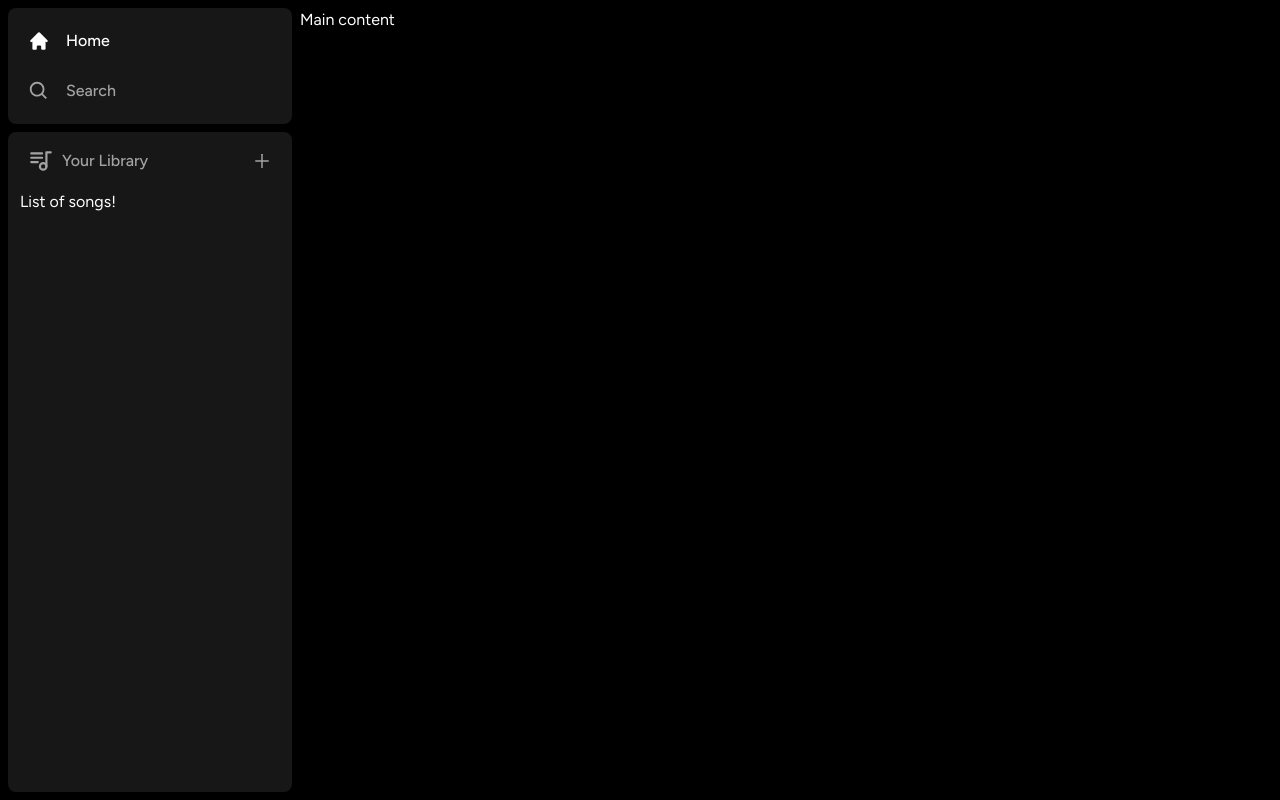
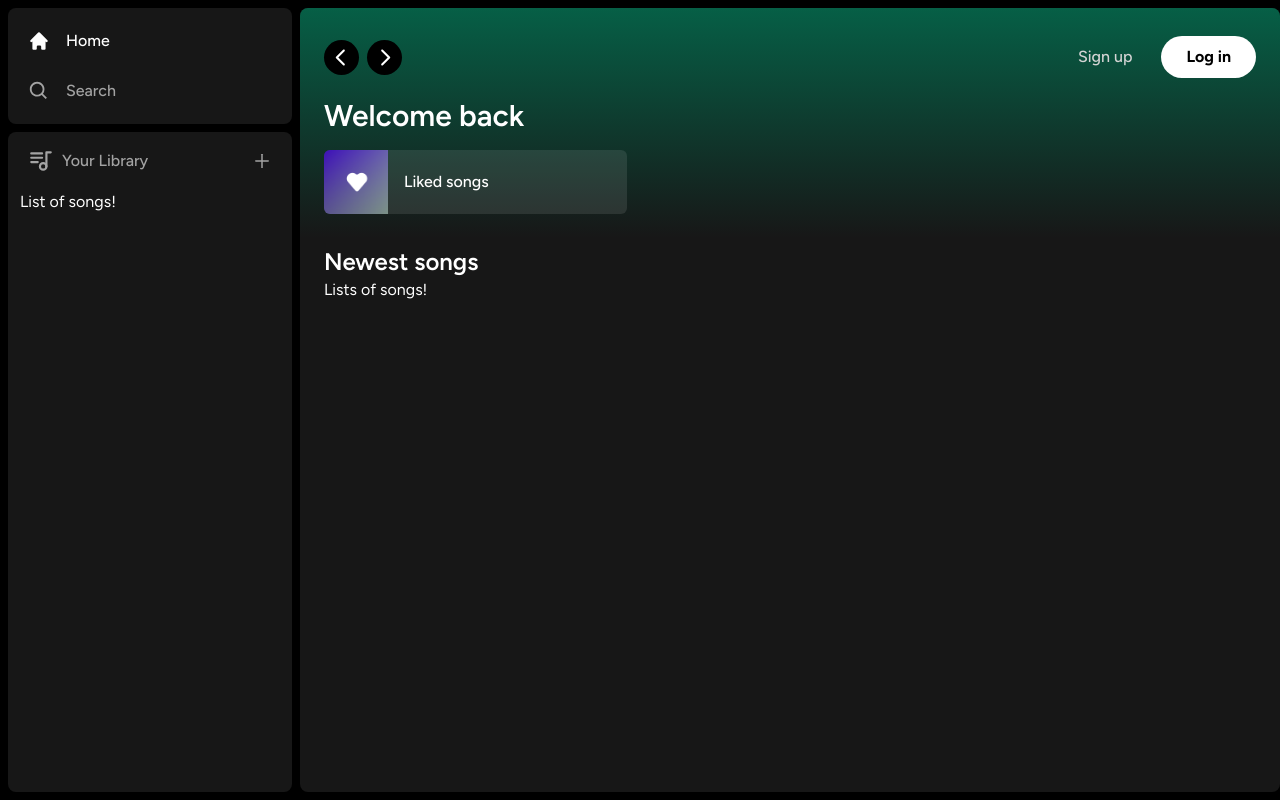
Before and after one commit to vovabasket97/spotify_clone, a Next.js app: page / in a window 1280 px wide. Built offline with nearby package versions, Linux system fonts and the light colour scheme.

Commit message:
feat: basic layout

```diff
--- a/app/(site)/page.tsx
+++ b/app/(site)/page.tsx
@@ -1,3 +1,5 @@
+import MainContent from "@/components/MainContent/MainContent";
+
 export default function Home() {
-  return <div>Main content</div>;
+  return <MainContent />;
 }
--- /dev/null
+++ b/components/Header/Header.module.scss
@@ -0,0 +1,28 @@
+.header {
+  @apply h-fit bg-gradient-to-b from-emerald-800 p-6;
+}
+
+.sideBtns,
+.switcher {
+  button {
+    @apply rounded-full flex items-center justify-center transition;
+    &:hover {
+      @apply opacity-75;
+    }
+  }
+}
+
+.sideBtns {
+  @apply flex md:hidden gap-x-2 items-center;
+}
+
+.wrapper {
+  @apply w-full mb-4 flex items-center justify-between;
+}
+
+.switcher {
+  @apply hidden md:flex gap-x-2 items-center;
+  button {
+    @apply bg-black;
+  }
+}
--- /dev/null
+++ b/components/Header/Header.tsx
@@ -0,0 +1,63 @@
+"use client";
+
+import { useRouter } from "next/navigation";
+import { FC, PropsWithChildren, useCallback } from "react";
+import { twMerge } from "tailwind-merge";
+import { RxCaretLeft, RxCaretRight } from "react-icons/rx";
+import { HiHome } from "react-icons/hi";
+import { BiSearch } from "react-icons/bi";
+
+import Button from "../UI/Button/Button";
+
+import styles from "./Header.module.scss";
+
+interface IHeader extends PropsWithChildren {
+  className?: string;
+}
+
+const Header: FC<IHeader> = ({ children, className = "" }) => {
+  const router = useRouter();
+  const onLogoutHandler = useCallback(() => {}, []);
+  const onLogInHandler = useCallback(() => {}, []);
+  const onSignUpHandler = useCallback(() => {}, []);
+
+  return (
+    <div className={twMerge(styles.header, className)}>
+      <div className={styles.wrapper}>
+        <div className={styles.switcher}>
+          <button onClick={() => router.back()}>
+            <RxCaretLeft className='text-white' size={35} />
+          </button>
+          <button onClick={() => router.forward()}>
+            <RxCaretRight className='text-white' size={35} />
+          </button>
+        </div>
+        <div className={styles.sideBtns}>
+          <button className='bg-white p-2'>
+            <HiHome className='text-black' size={20} />
+          </button>
+          <button className='bg-white p-2'>
+            <BiSearch className='text-black' size={20} />
+          </button>
+        </div>
+        <div className='flex justify-center items-center gap-x-4'>
+          <>
+            <div>
+              <Button onClick={onSignUpHandler} className='bg-transparent text-neutral-300 font-medium'>
+                Sign up
+              </Button>
+            </div>
+            <div>
+              <Button onClick={onLogInHandler} className='bg-white px-6 py-2'>
+                Log in
+              </Button>
+            </div>
+          </>
+        </div>
+      </div>
+      {children}
+    </div>
+  );
+};
+
+export default Header;
--- /dev/null
+++ b/components/ListItem/ListItem.module.scss
@@ -0,0 +1,20 @@
+.listItem {
+  @apply relative flex items-center rounded-md overflow-hidden gap-x-4 bg-neutral-100/10 transition pr-4;
+  &:hover {
+    @apply bg-neutral-100/20;
+  }
+  p {
+    @apply font-medium truncate py-5;
+  }
+}
+
+.image {
+  @apply relative min-h-[64px] min-w-[64px];
+}
+
+.play {
+  @apply absolute transition opacity-0 rounded-full flex items-center justify-center bg-green-500 p-4 drop-shadow-md right-5;
+  &:hover {
+    @apply scale-110;
+  }
+}
--- /dev/null
+++ b/components/ListItem/ListItem.tsx
@@ -0,0 +1,37 @@
+"use client";
+
+import Image from "next/image";
+import { useRouter } from "next/navigation";
+import { FC, useCallback } from "react";
+import { FaPlay } from "react-icons/fa";
+
+import styles from "./ListItem.module.scss";
+import { twMerge } from "tailwind-merge";
+
+interface IListItem {
+  image: string;
+  name: string;
+  href: string;
+}
+
+const ListItem: FC<IListItem> = ({ href, image, name }) => {
+  const router = useRouter();
+
+  const onClickHandler = useCallback(() => {
+    router.push(href);
+  }, [router, href]);
+
+  return (
+    <button className={twMerge(styles.listItem, "group")}>
+      <div className={styles.image}>
+        <Image src={image} className='object-cover' fill alt='image' />
+      </div>
+      <p>{name}</p>
+      <div className={twMerge(styles.play, 'group-hover:opacity-100')}>
+        <FaPlay className='text-black' />
+      </div>
+    </button>
+  );
+};
+
+export default ListItem;
--- /dev/null
+++ b/components/MainContent/MainContent.module.scss
@@ -0,0 +1,23 @@
+.mainContent {
+  @apply bg-neutral-900 rounded-lg h-full w-full overflow-hidden overflow-y-auto;
+}
+
+.welcome {
+  @apply mb-2;
+  h2 {
+    @apply text-white text-3xl font-semibold;
+  }
+  &__grid {
+    @apply grid grid-cols-1 sm:grid-cols-2 xl:grid-cols-3 2xl:grid-cols-4 gap-3 mt-4;
+  }
+}
+
+.newest {
+  @apply mt-2 mb-7 px-6;
+  &__heading {
+    @apply flex justify-between items-center;
+    h2 {
+      @apply text-white text-2xl font-semibold;
+    }
+  }
+}
--- /dev/null
+++ b/components/MainContent/MainContent.tsx
@@ -0,0 +1,31 @@
+import { FC } from "react";
+
+import Header from "../Header/Header";
+import ListItem from "../ListItem/ListItem";
+
+import styles from "./MainContent.module.scss";
+
+const MainContent: FC = () => {
+  return (
+    <div className={styles.mainContent}>
+      <Header>
+        <div className={styles.welcome}>
+          <h2>Welcome back</h2>
+        </div>
+        <div className={styles.welcome__grid}>
+          <ListItem href='liked' image='/images/liked.png' name='Liked songs' />
+        </div>
+      </Header>
+      <div className={styles.newest}>
+        <div className={styles.newest__heading}>
+          <h2>Newest songs</h2>
+        </div>
+        <div>
+          Lists of songs!
+        </div>
+      </div>
+    </div>
+  );
+};
+
+export default MainContent;
--- /dev/null
+++ b/components/UI/Button/Button.module.scss
@@ -0,0 +1,9 @@
+.button {
+  @apply w-full rounded-full border border-transparent transition;
+  &:hover {
+    @apply opacity-75;
+  }
+  &:disabled {
+    @apply cursor-not-allowed opacity-50;
+  }
+}
--- /dev/null
+++ b/components/UI/Button/Button.tsx
@@ -0,0 +1,18 @@
+import { ButtonHTMLAttributes, forwardRef } from "react";
+import { twMerge } from "tailwind-merge";
+
+import styles from "./Button.module.scss";
+
+interface IButton extends ButtonHTMLAttributes<HTMLButtonElement> {}
+
+const Button = forwardRef<HTMLButtonElement, IButton>(({ className, children, disabled, type = "button", ...props }, ref) => {
+  return (
+    <button type={type} disabled={disabled} ref={ref} {...props} className={twMerge(styles.button, 'bg-green-500 px-3 py-3 text-black font-bold', className)}>
+      {children}
+    </button>
+  );
+});
+
+Button.displayName = "Button";
+
+export default Button;
```
Also changed, not shown: public/images/liked.png (added).
